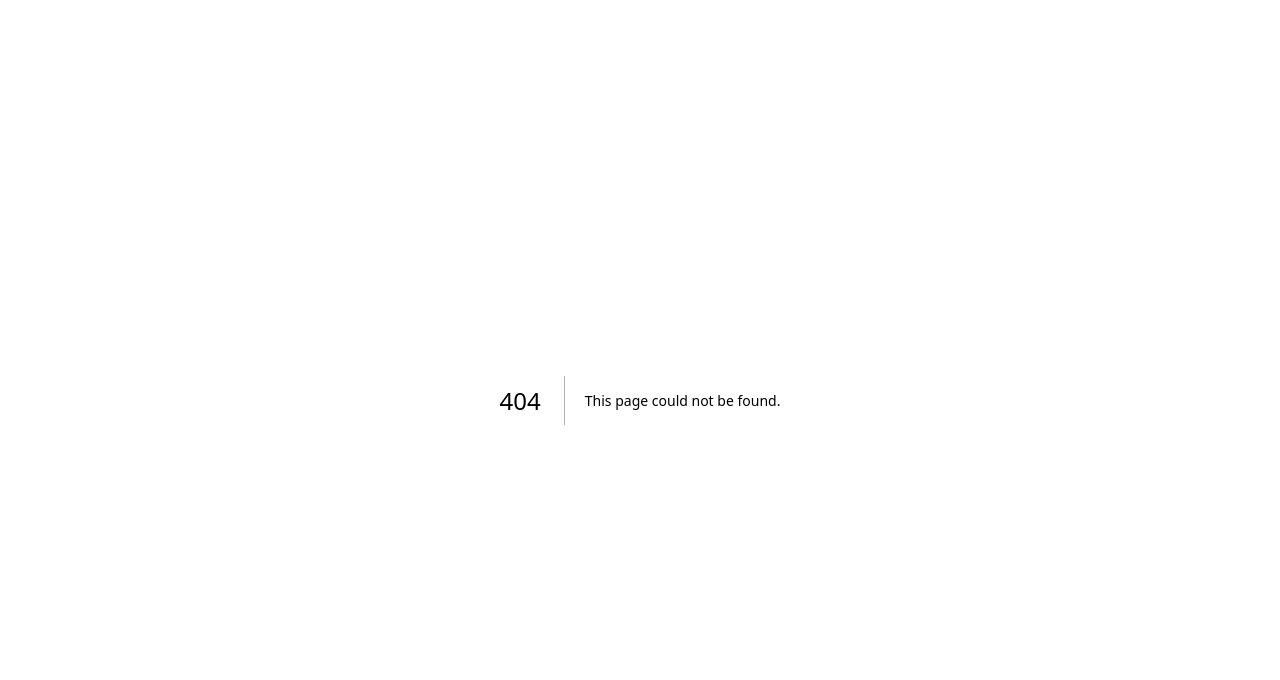
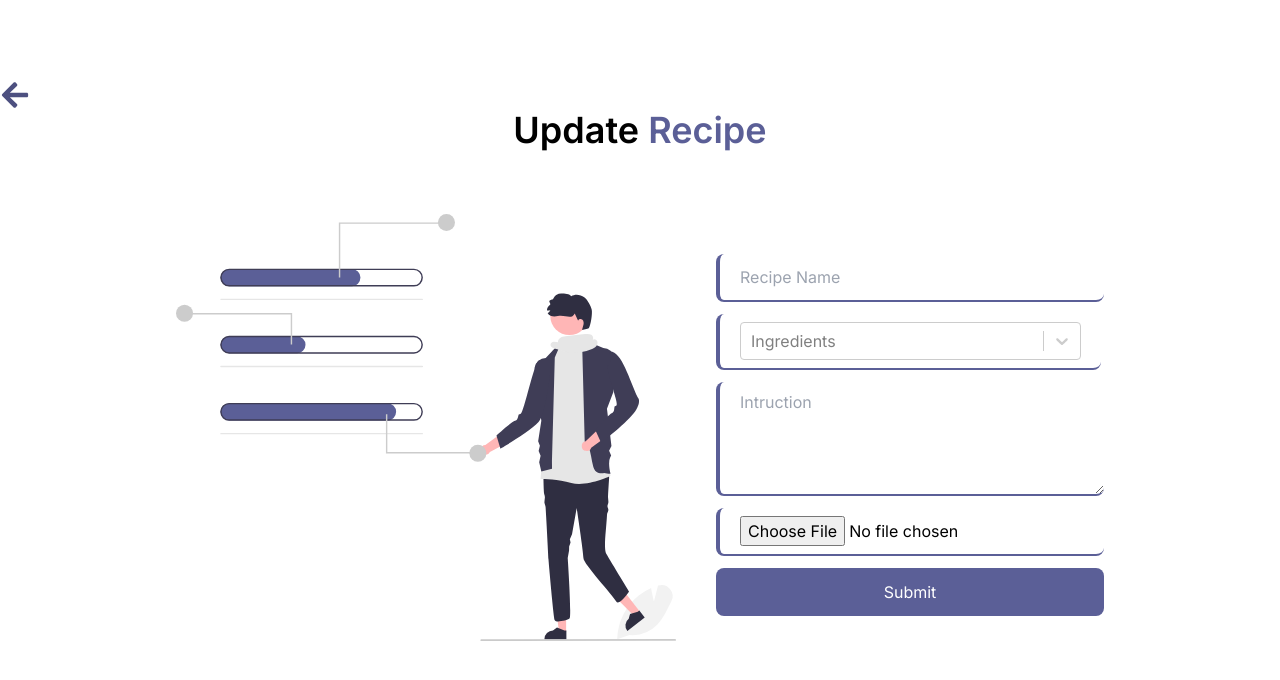
Before and after one commit to wolfiee42/recipeAppClient, a Next.js app: page /1/updaterecipe in a window 1280 px wide. Before the commit this address had no page. Shown: the top 680 px of the page. Built offline with nearby package versions, Linux system fonts and the light colour scheme; no server answers.

Commit message:
update section created

```diff
--- a/src/app/[id]/page.js
+++ b/src/app/[id]/page.js
@@ -41,7 +41,7 @@ const IndivitualRecipe = ({ params }) => {
                     <p className="flex-grow"></p>
                     <div className="flex flex-row gap-2">
                         <DeleteBtn id={recipeID} />
-                        <button className="bg-[#404063] text-white rounded-xl px-5 py-2 transition hover:bg-green-500 uppercase flex items-center justify-center gap-1">update <FaEdit /></button>
+                        <Link href={`/${recipe?._id}/updaterecipe`} className="bg-[#404063] text-white rounded-xl px-5 py-2 transition hover:bg-green-500 uppercase flex items-center justify-center gap-1">update <FaEdit /></Link>
                     </div>
                 </div>
             </div>
--- /dev/null
+++ b/src/app/[id]/updaterecipe/page.js
@@ -0,0 +1,25 @@
+import UpdateRecipe from "@/components/UpdateRecipe";
+import Image from "next/image";
+import updateimg from "../../../assests/update.svg"
+import Link from "next/link";
+import { FaArrowLeft } from "react-icons/fa";
+
+
+
+
+const Updaterecipe = ({ params }) => {
+
+    return (
+        <div className="max-w-7xl mx-auto my-20">
+            <Link href={`/${params.id}`}> <FaArrowLeft className="text-3xl text-[#4D5080]" /></Link>
+            <h1 className="text-4xl font-semibold text-center">Update <span className="text-[#5B5F97]">Recipe</span></h1>
+            <div className="flex justify-center items-center gap-10 mt-16">
+                <Image src={updateimg} width={500} height={465} alt="Update Image" />
+                <UpdateRecipe recipeID={params.id} />
+            </div>
+        </div>
+
+    );
+};
+
+export default Updaterecipe;
--- /dev/null
+++ b/src/components/UpdateRecipe.js
@@ -0,0 +1,111 @@
+"use client";
+
+import axios from "axios";
+import { useForm } from "react-hook-form";
+import useAxios from "./useAxios";
+import toast from "react-hot-toast";
+import Select from 'react-select'
+import { useState } from "react";
+import { useRouter } from "next/navigation";
+
+const UpdateRecipe = ({ recipeID }) => {
+
+    const ingredient = [
+        { "value": "Flour", "label": "Flour" },
+        { "value": "Eggs", "label": "Eggs" },
+        { "value": "Milk", "label": "Milk" },
+        { "value": "Sugar", "label": "Sugar" },
+        { "value": "Butter", "label": "Butter" },
+        { "value": "Salt", "label": "Salt" },
+        { "value": "Yeast", "label": "Yeast" },
+        { "value": "Baking powder", "label": "Baking powder" },
+        { "value": "Chocolate chips", "label": "Chocolate chips" },
+        { "value": "Vanilla extract", "label": "Vanilla extract" },
+        { "value": "Ghee", "label": "Ghee" },
+        { "value": "Mustard oil", "label": "Mustard oil" },
+        { "value": "Turmeric powder", "label": "Turmeric powder" },
+        { "value": "Chili powder", "label": "Chili powder" },
+        { "value": "Cumin seeds", "label": "Cumin seeds" },
+        { "value": "Coriander seeds", "label": "Coriander seeds" },
+        { "value": "Garlic", "label": "Garlic" },
+        { "value": "Ginger", "label": "Ginger" },
+        { "value": "Onions", "label": "Onions" },
+        { "value": "Tomatoes", "label": "Tomatoes" },
+        { "value": "Potatoes", "label": "Potatoes" },
+        { "value": "Chickpeas", "label": "Chickpeas" },
+        { "value": "Lentils", "label": "Lentils" },
+        { "value": "Rice", "label": "Rice" },
+        { "value": "Fish", "label": "Fish" },
+        { "value": "Chicken", "label": "Chicken" },
+        { "value": "Beef", "label": "Beef" },
+        { "value": "Yogurt", "label": "Yogurt" },
+        { "value": "Lime juice", "label": "Lime juice" },
+        { "value": "Coconut milk", "label": "Coconut milk" },
+        { "value": "Bananas", "label": "Bananas" },
+        { "value": "Mangoes", "label": "Mangoes" },
+        { "value": "Panch Phoron", "label": "Panch Phoron" },
+        { "value": "Bay leaves", "label": "Bay leaves" },
+        { "value": "Green chilies", "label": "Green chilies" },
+        { "value": "Cilantro", "label": "Cilantro" },
+        { "value": "Mint leaves", "label": "Mint leaves" },
+        { "value": "Shrimp", "label": "Shrimp" },
+        { "value": "Hilsa fish", "label": "Hilsa fish" },
+        { "value": "Begun", "label": "Begun" },
+        { "value": "Aloo", "label": "Aloo" },
+        { "value": "Doi", "label": "Doi" }
+    ]
+
+    const axiosCall = useAxios();
+    const { register, handleSubmit, reset } = useForm();
+    const key = process.env.NEXT_PUBLIC_KEY;
+    const imgHostingApi = `https://api.imgbb.com/1/upload?key=${key}`;
+    const [selectedOptions, setSelectedOptions] = useState([]);
+    const router = useRouter();
+
+
+    const handleChange = (selectedOption) => {
+        setSelectedOptions(selectedOption);
+    }
+
+    const onSubmit = async (data) => {
+        const recipeName = data.recipeName;
+        const ingridients = selectedOptions;
+        const instruction = data.instruction;
+        const imageFile = { image: data.recipeImage[0] };
+
+
+        // uploading image to imgbb
+        const res = await axios.post(imgHostingApi, imageFile, {
+            headers: {
+                "Content-Type": "multipart/form-data"
+            }
+        })
+        // img url from imgbb
+        const recipeImage = res.data.data.display_url;
+
+        const recipe = { recipeName, ingridients, instruction, recipeImage };
+        axiosCall.put(`/${recipeID}`, recipe)
+            .then(res => {
+                console.log(res.data);
+                if (res.data.modifiedCount > 0) {
+                    router.push(`/${recipeID}`);
+                    toast.success("recipe Updated Successfully.")
+                }
+            })
+            .catch(error => {
+                console.log(error);
+            })
+
+    }
+    return (
+        <form className="flex flex-col space-y-3" onSubmit={handleSubmit(onSubmit)}>
+            <input  {...register("recipeName")} type="text" placeholder="Recipe Name" className="max-w-full min-h-12 px-5 py-2 rounded-lg border-b-[2px] border-b-[#5B5F97] border-l-4 border-l-[#5B5F97] mt-4" required />
+            <Select options={ingredient} value={selectedOptions} onChange={handleChange} isMulti={true} placeholder="Ingredients" className="max-w-[385px] min-h-12 px-5 py-2 rounded-lg border-b-[2px] border-b-[#5B5F97] border-l-4 border-l-[#5B5F97] mt-4" required />
+            <textarea {...register("instruction")} placeholder="Intruction" className="max-w-full min-h-12 px-5 py-2 rounded-lg border-b-[2px] border-b-[#5B5F97] border-l-4 border-l-[#5B5F97] mt-4" rows={4} required />
+            <input {...register("recipeImage")} type="file" className="max-w-full min-h-12 px-5 py-2 rounded-lg border-b-[2px] border-b-[#5B5F97] border-l-4 border-l-[#5B5F97] mt-4" required />
+            <input type="submit" className=" py-3 bg-[#5B5F97] rounded-lg text-white hover:cursor-pointer hover:bg-[#4D5080]" />
+        </form>
+    );
+};
+
+export default UpdateRecipe;
```
Also changed, not shown: src/assests/update.svg (added).
